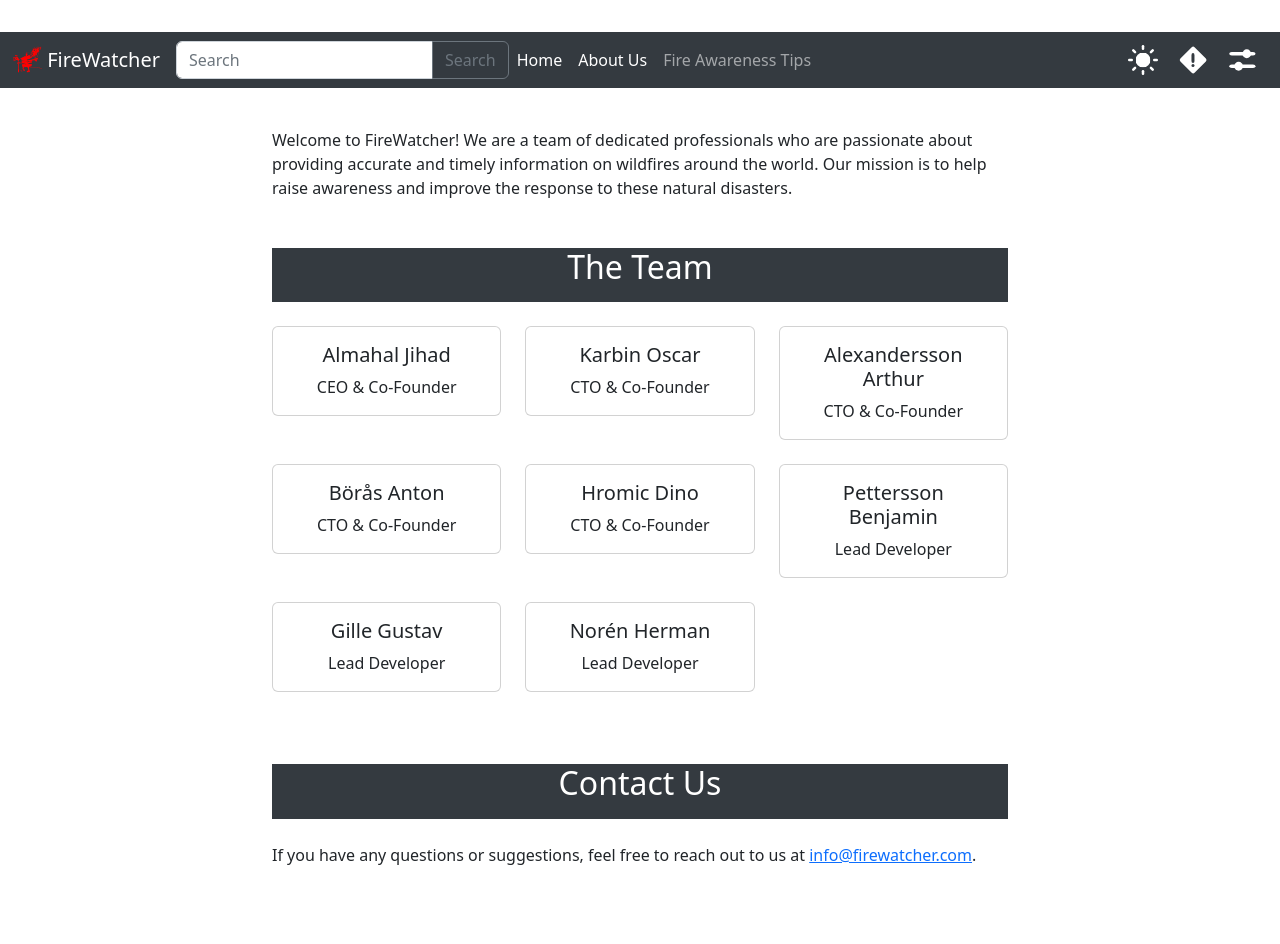
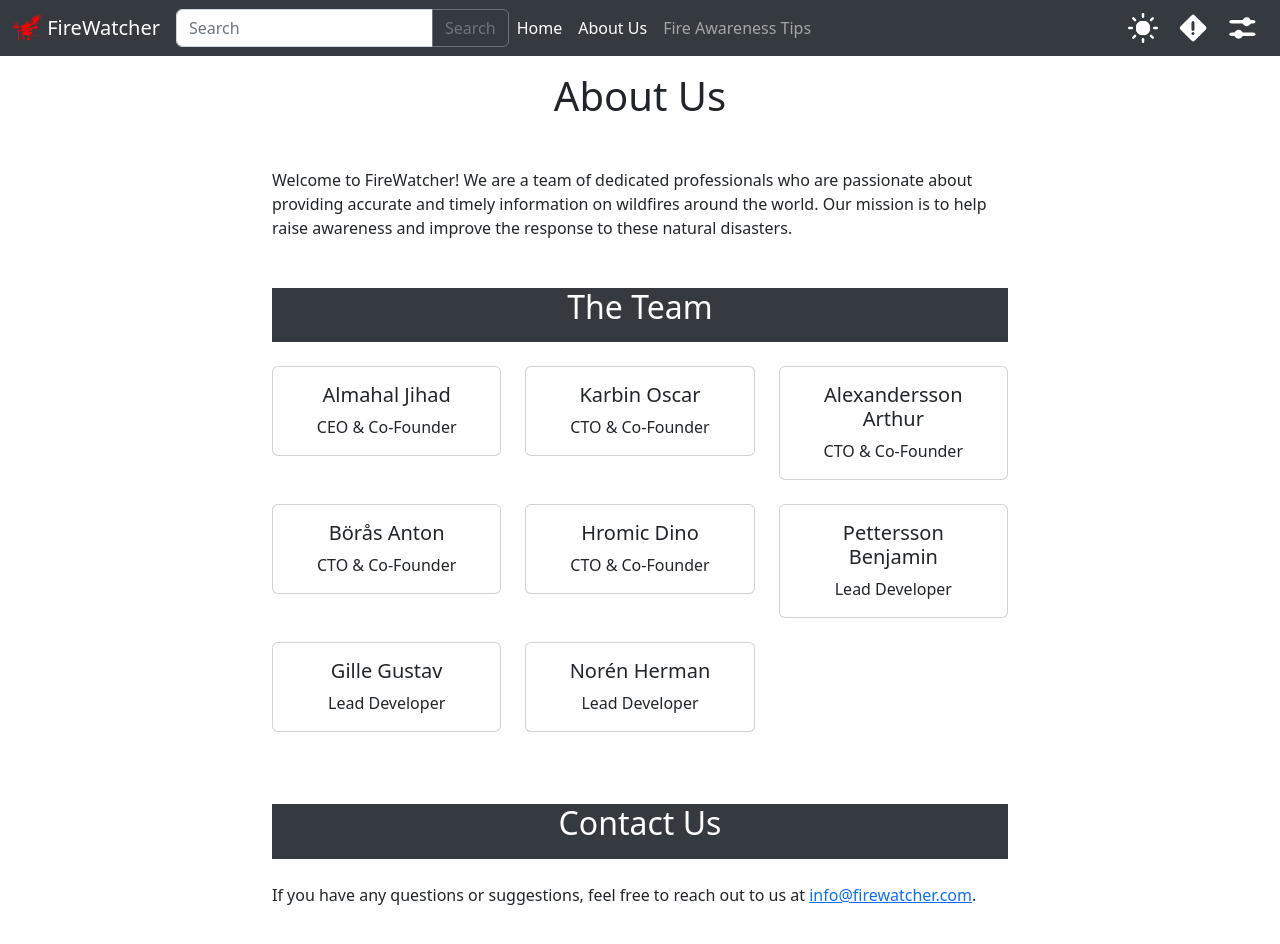
Before and after one commit to ArthurAlexandersson/DAT257, a React (Create React App) app in the folder react_app/: page /DAT257/aboutus in a window 1280 px wide. Shown: the top 944 px of the page. Before the commit the page ends 915 px from the top, so only its background shows below. Built offline with nearby package versions, Linux system fonts and the light colour scheme.

Commit message:
fixed aboutus page bug

```diff
--- a/react_app/src/components/header/Header.jsx
+++ b/react_app/src/components/header/Header.jsx
@@ -19,6 +19,7 @@ function Header() {
         position: "fixed",
         zIndex: "999",
         width: "100%",
+        top: 0,
       }}
       variant="dark"
     >
--- a/react_app/src/pages/AboutUs.css
+++ b/react_app/src/pages/AboutUs.css
@@ -15,3 +15,7 @@
     margin-bottom: 15px;
     object-fit: cover;
 }
+
+.text-center{
+    margin-top: 40px;
+}
--- a/react_app/src/pages/AboutUs.js
+++ b/react_app/src/pages/AboutUs.js
@@ -7,7 +7,7 @@ function AboutUs() {
         <Container className="about-us-container">
             <Row className="justify-content-center">
                 <Col lg={8}>
-                    <h1 className="text-center mb-5">About Us</h1>
+                    <h1 className={"text-center mb-5"}>About Us</h1>
                     <p>
                         Welcome to FireWatcher! We are a team of dedicated professionals who are passionate about providing accurate and timely information on wildfires around the world. Our mission is to help raise awareness and improve the response to these natural disasters.
                     </p>
```
